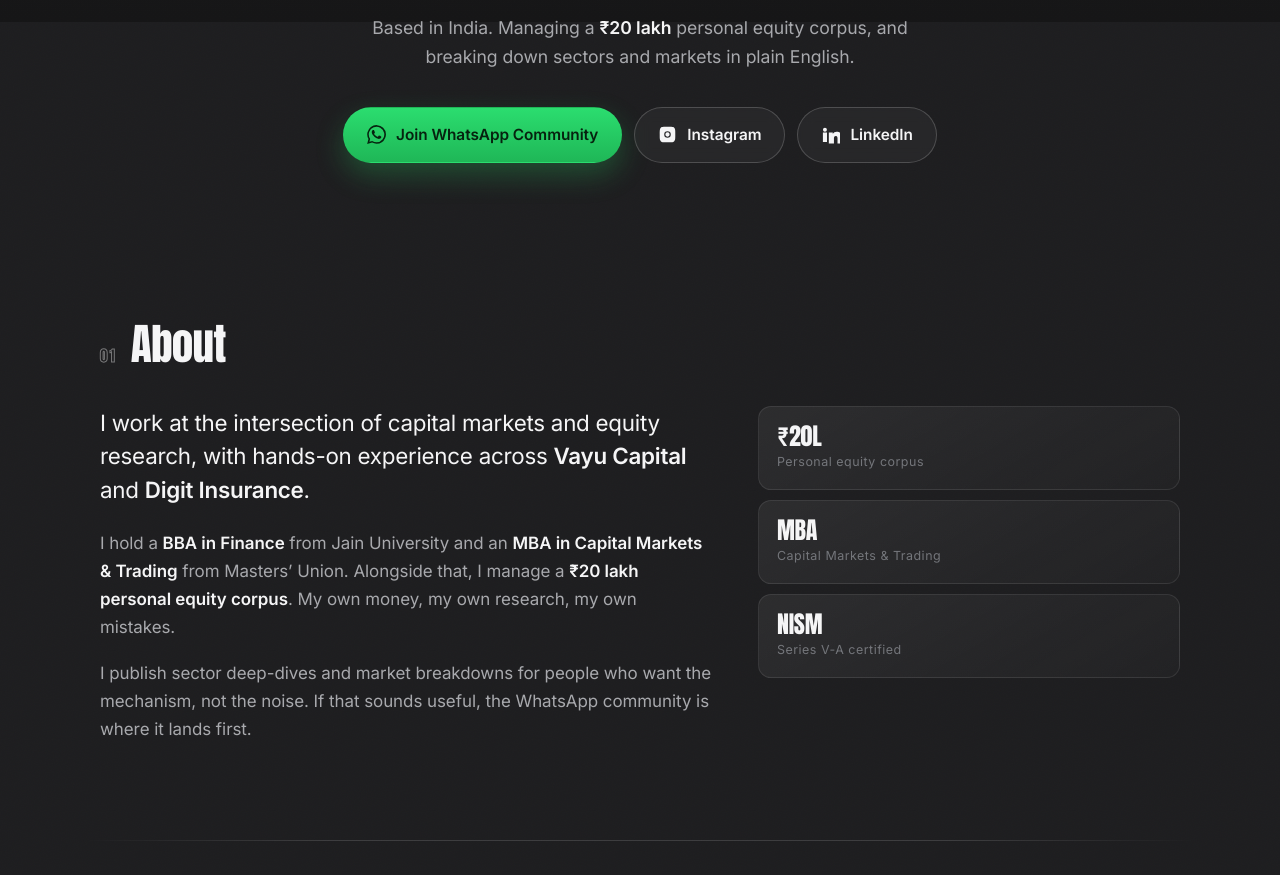
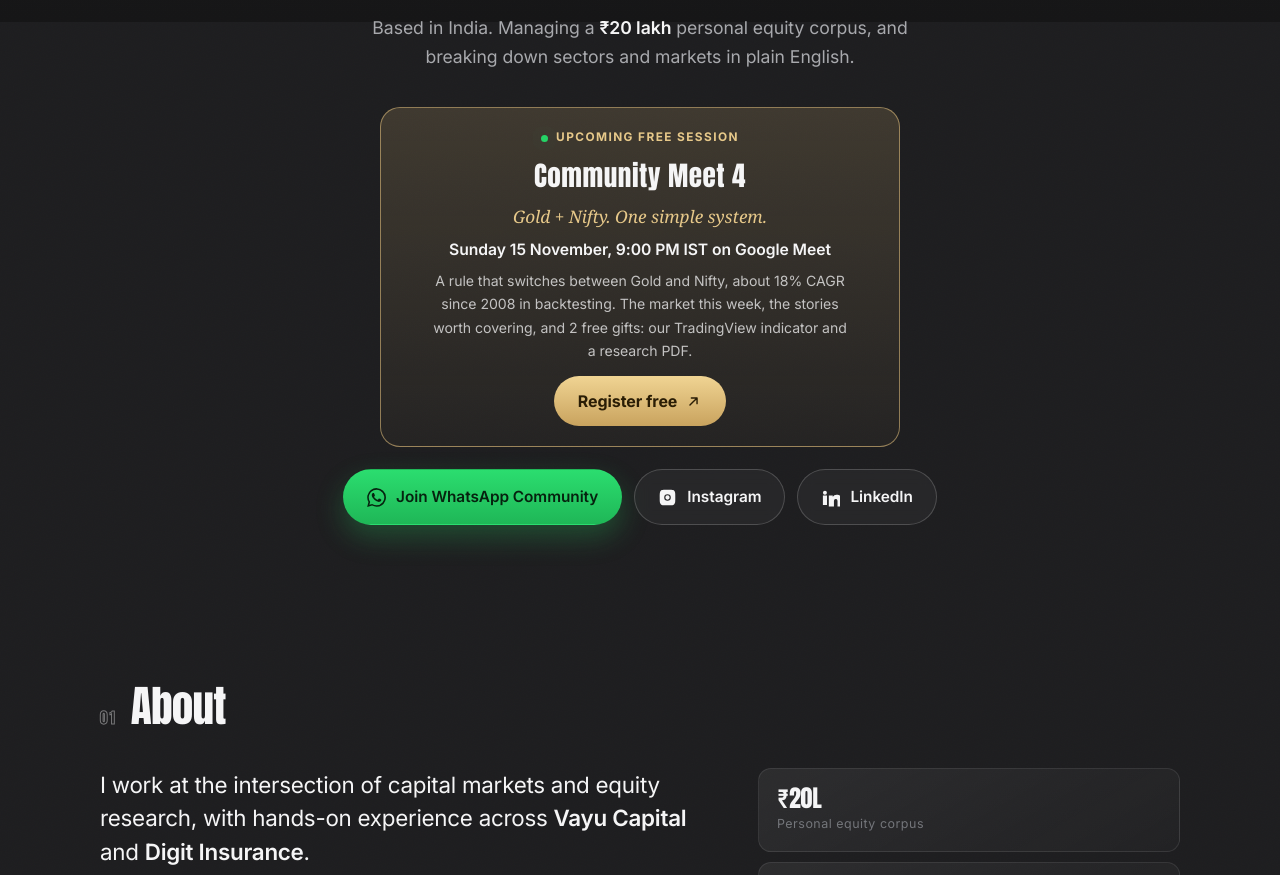
Before and after one commit to sagarpatro604-art/sagarpatro604-art.github.io, a plain HTML site: page index.html in a window 1280 px wide. Shown: the part 778-1653 px from the top of the page. Drawn offline with Linux system fonts and the light colour scheme; animation ran at ten frames a second.

Commit message:
Session card: Community Meet 4 (Gold + Nifty, Sun 15 Nov 9 PM), gold look, hides after the session
Co-Authored-By: Claude Opus 5.5 <noreply@anthropic.com>

```diff
--- a/index.html
+++ b/index.html
@@ -81,12 +81,13 @@
   </p>
 
   <!-- ====== UPCOMING SESSION (hides itself after data-end) ====== -->
-  <a class="session-card" href="https://street-ka-dalal.pages.dev/session" target="_blank" rel="noopener"
-     data-end="2026-10-18T22:00:00+05:30">
+  <a class="session-card gold" href="https://street-ka-dalal.pages.dev/session" target="_blank" rel="noopener"
+     data-end="2026-11-15T22:00:00+05:30">
     <span class="session-tag"><span class="pulse" aria-hidden="true"></span> Upcoming free session</span>
-    <strong class="session-title">Community Meet 2</strong>
-    <span class="session-when">Sunday 18 October, 9:00 PM IST on Google Meet</span>
-    <span class="session-topics">This week in markets, quarterly results, the data centre theme and the trending topic.</span>
+    <strong class="session-title">Community Meet 4</strong>
+    <span class="session-sub">Gold + Nifty. One simple system.</span>
+    <span class="session-when">Sunday 15 November, 9:00 PM IST on Google Meet</span>
+    <span class="session-topics">A rule that switches between Gold and Nifty, about 18% CAGR since 2008 in backtesting. The market this week, the stories worth covering, and 2 free gifts: our TradingView indicator and a research PDF.</span>
     <span class="session-cta">Register free
       <svg viewBox="0 0 24 24" aria-hidden="true"><path d="M7 17 17 7M9 7h8v8" fill="none" stroke="currentColor" stroke-width="2" stroke-linecap="round" stroke-linejoin="round"/></svg>
     </span>
--- a/styles.css
+++ b/styles.css
@@ -472,6 +472,13 @@ body.walker-on .portrait-wrap::before{ opacity:0; }
   border-radius:999px; background:linear-gradient(180deg,#2bdd6f,#1fb757); color:#06220f; font-weight:700;
 }
 .session-cta svg{ width:17px; height:17px; }
+/* gold variant (Community Meet 4: Gold + Nifty) */
+.session-card.gold{ border-color:rgba(217,184,120,.6); background:linear-gradient(180deg,rgba(217,184,120,.18),rgba(217,184,120,.04)); }
+.session-card.gold:hover,
+.session-card.gold:focus-visible{ box-shadow:0 14px 32px rgba(217,184,120,.25); }
+.session-card.gold .session-tag{ color:#e7c98a; }
+.session-sub{ font-family:Georgia,'Times New Roman',serif; font-style:italic; font-size:1.08rem; color:#e7c98a; margin-top:-2px; }
+.session-card.gold .session-cta{ background:linear-gradient(180deg,#f0d493,#c9a35e); color:#2a1d05; }
 
 @media (max-width:460px){
   .links{ flex-direction:column; align-items:stretch; }
```
